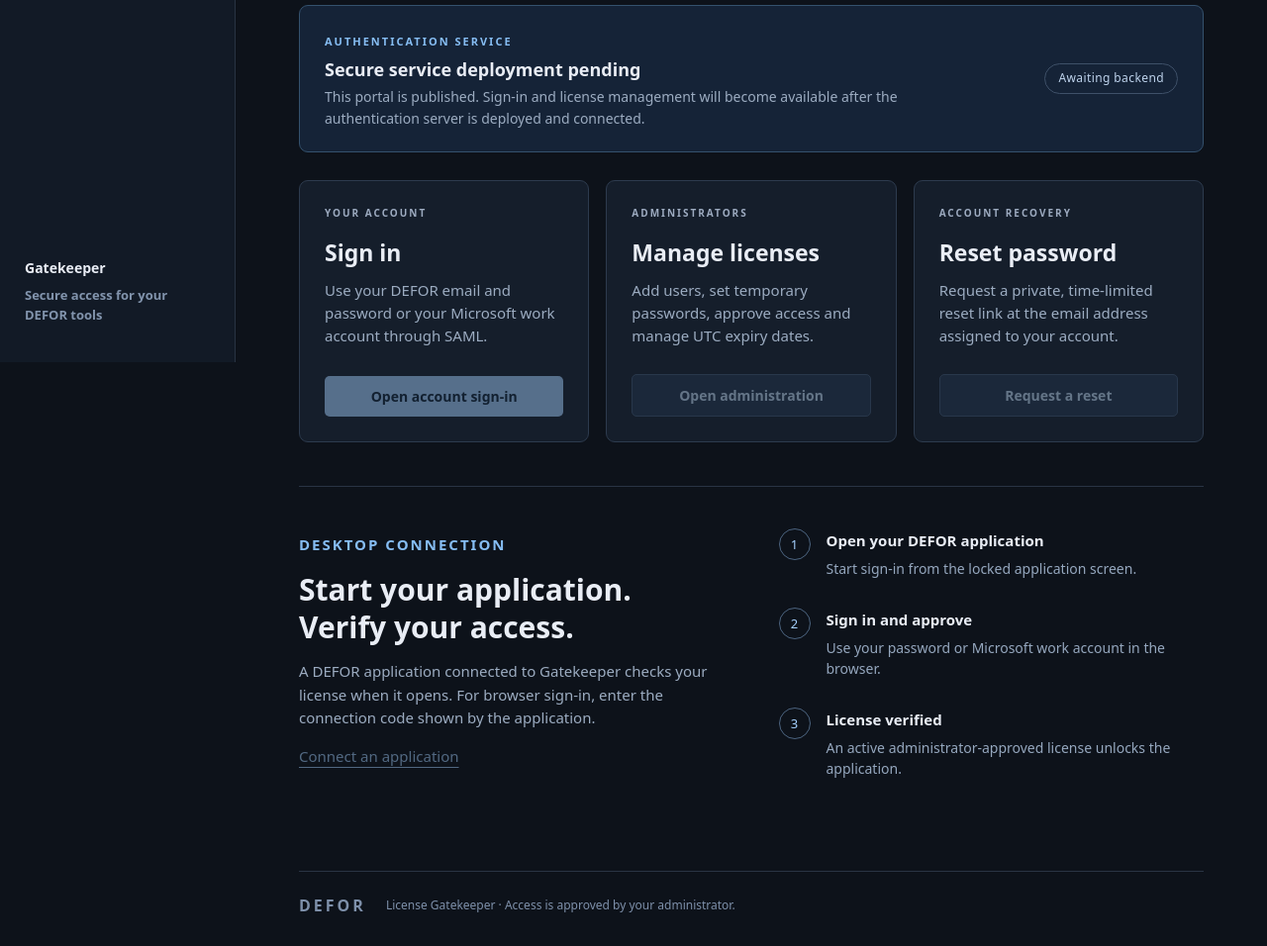
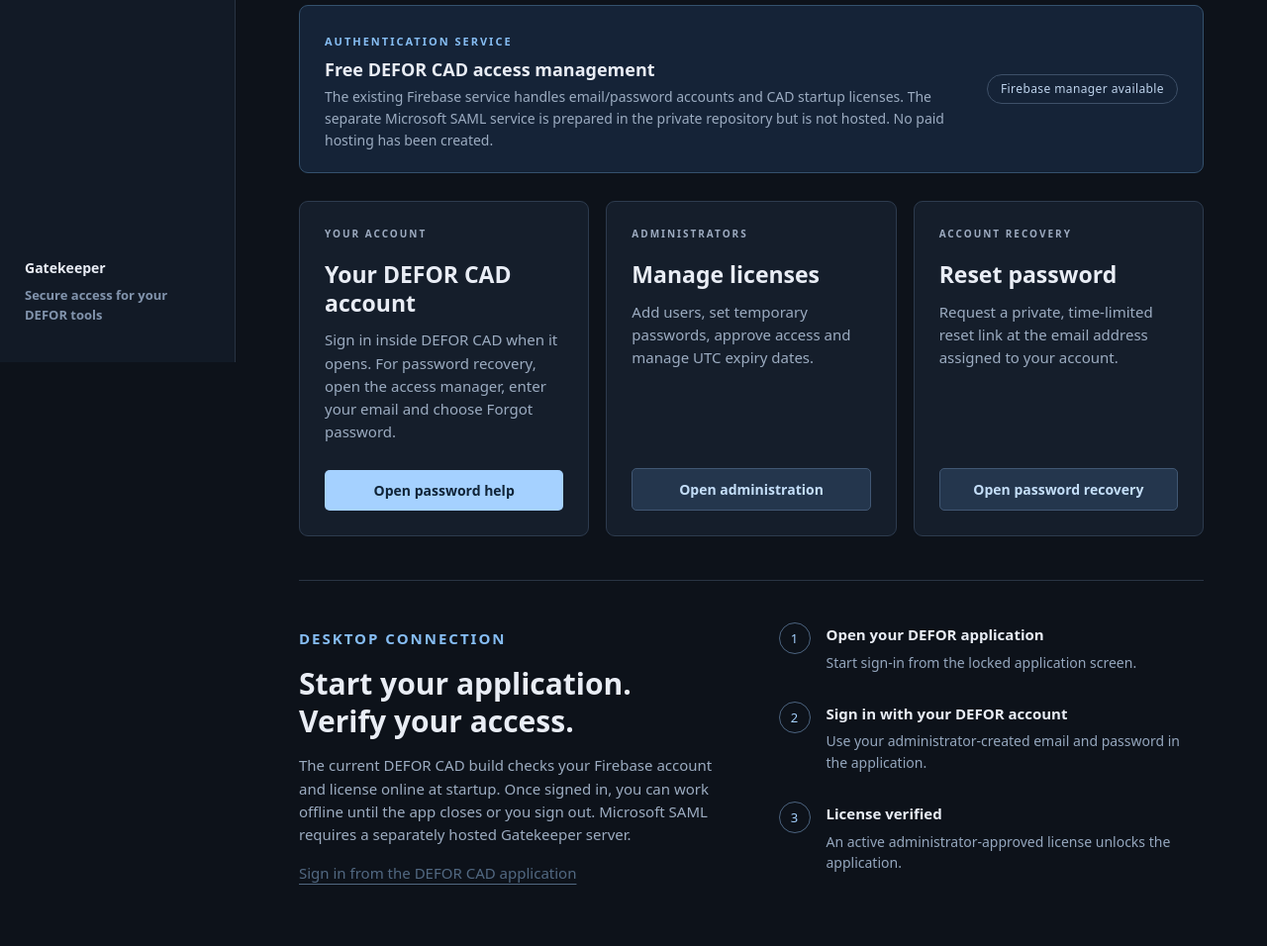
Before and after one commit to Ashish-Defor/defor-license-portal, a plain HTML site: page index.html in a window 1280 px wide. Shown: the part 434-1390 px from the top of the page at 99% size. Drawn offline with Linux system fonts and the light colour scheme.

Commit message:
Connect the portal to existing free DEFOR CAD management

```diff
--- a/app.js
+++ b/app.js
@@ -7,6 +7,27 @@ async function configure() {
     const response = await fetch('./config.json', { cache: 'no-store' });
     if (!response.ok) throw new Error('Configuration unavailable');
     const config = await response.json();
+    if (config.service_mode === 'firebase') {
+      const manager = new URL(config.management_url);
+      if (manager.origin !== 'https://defor-cad-access-ashish.web.app' || manager.pathname !== '/' || manager.search || manager.hash || manager.username || manager.password) throw new Error('Invalid free manager address');
+      title.textContent = 'Free DEFOR CAD access management';
+      detail.textContent = 'The existing Firebase service handles email/password accounts and CAD startup licenses. The separate Microsoft SAML service is prepared in the private repository but is not hosted. No paid hosting has been created.';
+      state.textContent = 'Firebase manager available';
+      document.querySelector('#account-heading').textContent = 'Your DEFOR CAD account';
+      document.querySelector('#account-detail').textContent = 'Sign in inside DEFOR CAD when it opens. For password recovery, open the access manager, enter your email and choose Forgot password.';
+      document.querySelector('#application-detail').textContent = 'The current DEFOR CAD build checks your Firebase account and license online at startup. Once signed in, you can work offline until the app closes or you sign out. Microsoft SAML requires a separately hosted Gatekeeper server.';
+      document.querySelector('#signin-step-title').textContent = 'Sign in with your DEFOR account';
+      document.querySelector('#signin-step-detail').textContent = 'Use your administrator-created email and password in the application.';
+      for (const link of document.querySelectorAll('[data-path]')) {
+        if (link.dataset.path === '/device') { link.textContent = 'Sign in from the DEFOR CAD application'; continue; }
+        link.href = manager.href;
+        link.classList.remove('disabled');
+        link.removeAttribute('aria-disabled');
+        if (link.dataset.path === '/password/login') link.textContent = 'Open password help';
+        if (link.dataset.path === '/password/forgot') link.textContent = 'Open password recovery';
+      }
+      return;
+    }
     if (!config.service_url) {
       title.textContent = 'Secure service deployment pending';
       detail.textContent = 'This portal is published. Sign-in and license management will become available after the authentication server is deployed and connected.';
--- a/config.json
+++ b/config.json
@@ -1 +1,5 @@
-{ "service_url": null }
+{
+  "service_mode": "firebase",
+  "management_url": "https://defor-cad-access-ashish.web.app/",
+  "service_url": null
+}
--- a/index.html
+++ b/index.html
@@ -12,11 +12,11 @@
     <div class="title-row"><div><p class="eyebrow">ACCESS & IDENTITY</p><h1>One place for<br>your DEFOR access.</h1><p class="intro">Sign in to your applications. Manage users, approve licenses and decide when access ends.</p></div><div class="mark" aria-hidden="true">D<span>DEFOR</span></div></div>
     <section class="connection" aria-live="polite"><div><span class="eyebrow">AUTHENTICATION SERVICE</span><h2 id="connection-title">Checking configuration…</h2><p id="connection-detail">Loading the secure service address.</p></div><span id="connection-state" class="badge">Loading</span></section>
     <section class="cards" id="accounts" aria-label="Account actions">
-      <article><span class="card-tag">YOUR ACCOUNT</span><h2>Sign in</h2><p>Use your DEFOR email and password or your Microsoft work account through SAML.</p><a class="button disabled" data-path="/password/login" aria-disabled="true">Open account sign-in</a></article>
+      <article><span class="card-tag">YOUR ACCOUNT</span><h2 id="account-heading">Sign in</h2><p id="account-detail">Use your DEFOR email and password or your Microsoft work account through SAML.</p><a class="button disabled" data-path="/password/login" aria-disabled="true">Open account sign-in</a></article>
       <article><span class="card-tag">ADMINISTRATORS</span><h2>Manage licenses</h2><p>Add users, set temporary passwords, approve access and manage UTC expiry dates.</p><a class="button secondary disabled" data-path="/admin" aria-disabled="true">Open administration</a></article>
       <article><span class="card-tag">ACCOUNT RECOVERY</span><h2>Reset password</h2><p>Request a private, time-limited reset link at the email address assigned to your account.</p><a class="button secondary disabled" data-path="/password/forgot" aria-disabled="true">Request a reset</a></article>
     </section>
-    <section class="applications" id="applications"><div><p class="eyebrow">DESKTOP CONNECTION</p><h2>Start your application.<br>Verify your access.</h2><p>A DEFOR application connected to Gatekeeper checks your license when it opens. For browser sign-in, enter the connection code shown by the application.</p><a class="text-link disabled" data-path="/device" aria-disabled="true">Connect an application</a></div><ol><li><strong>Open your DEFOR application</strong><span>Start sign-in from the locked application screen.</span></li><li><strong>Sign in and approve</strong><span>Use your password or Microsoft work account in the browser.</span></li><li><strong>License verified</strong><span>An active administrator-approved license unlocks the application.</span></li></ol></section>
+    <section class="applications" id="applications"><div><p class="eyebrow">DESKTOP CONNECTION</p><h2>Start your application.<br>Verify your access.</h2><p id="application-detail">A DEFOR application connected to Gatekeeper checks your license when it opens. For browser sign-in, enter the connection code shown by the application.</p><a class="text-link disabled" data-path="/device" aria-disabled="true">Connect an application</a></div><ol><li><strong>Open your DEFOR application</strong><span>Start sign-in from the locked application screen.</span></li><li><strong id="signin-step-title">Sign in and approve</strong><span id="signin-step-detail">Use your password or Microsoft work account in the browser.</span></li><li><strong>License verified</strong><span>An active administrator-approved license unlocks the application.</span></li></ol></section>
     <footer><strong>DEFOR</strong><span>License Gatekeeper · Access is approved by your administrator.</span></footer>
   </main>
 </body></html>
```
